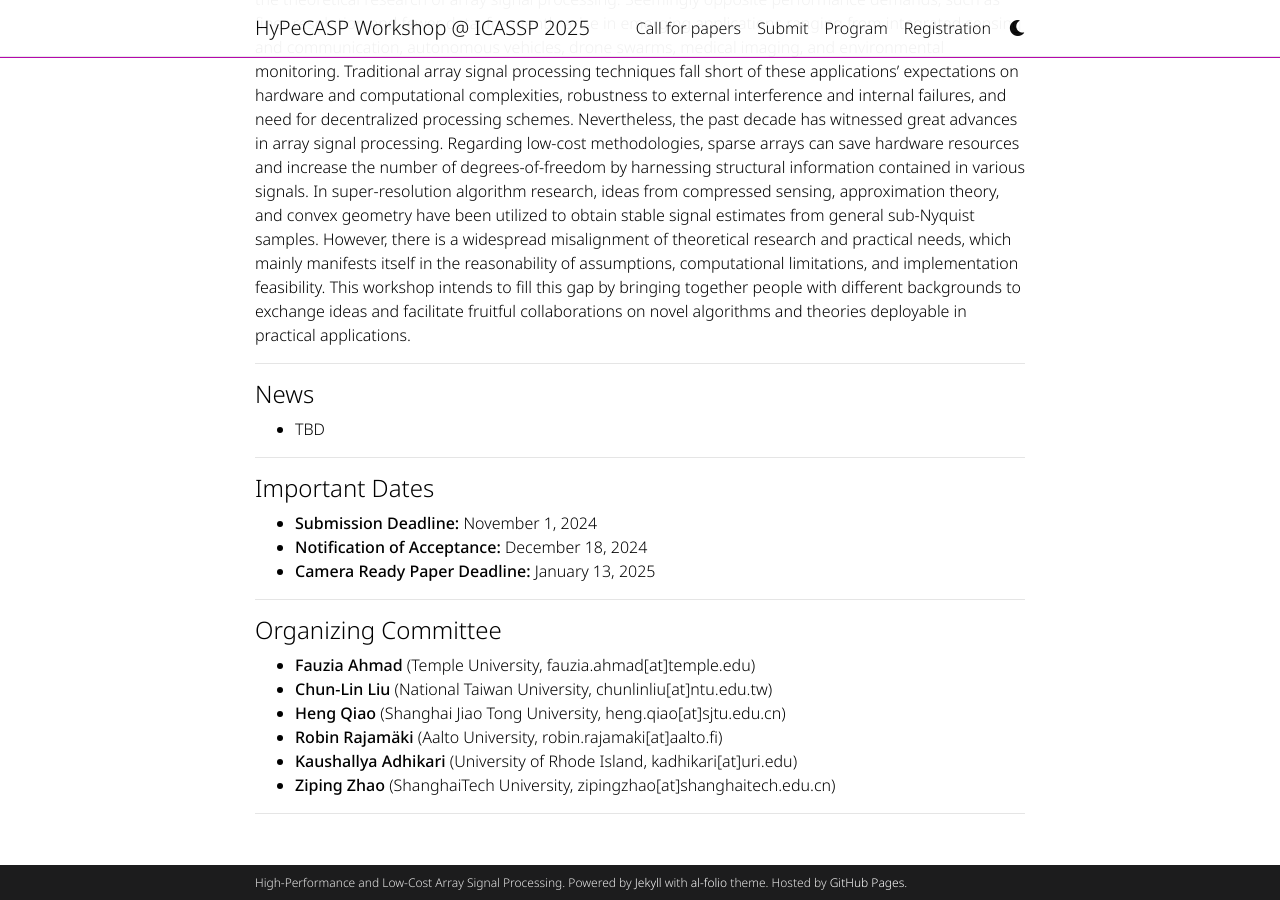
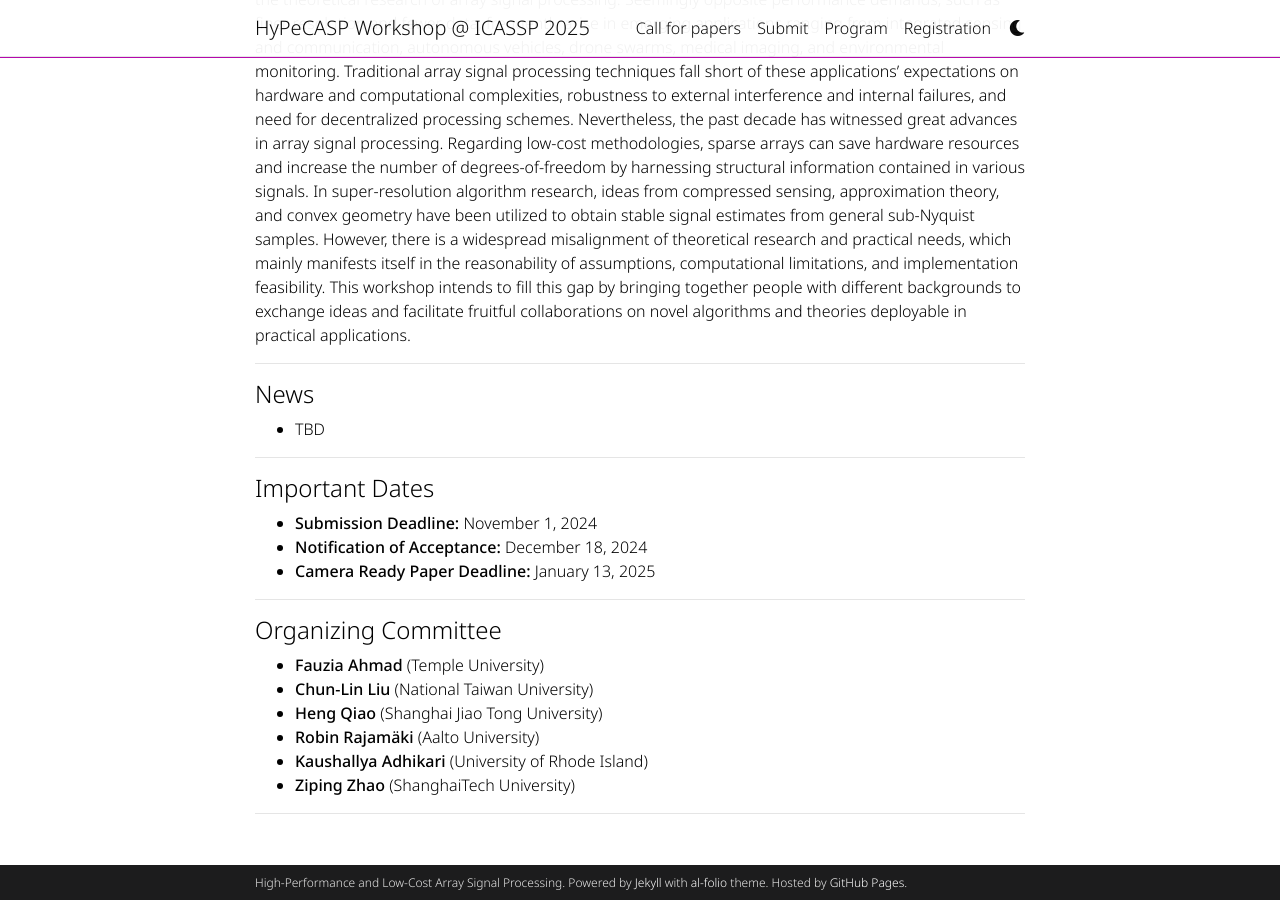
Before and after one commit to signal-process/signal-process.github.io, a Jekyll site: the page built from _pages/about.md, in a window 1280 px wide and 900 px high, scrolled down 534 px. Built offline with Jekyll 4.4.1, drawn with Linux system fonts in a browser that asks for light colours; full-size pictures stand in for the smaller copies a plugin makes; comment, search, counter and statistics services are not loaded; a style sheet for code colours, icons or effects is not loaded.

Commit message:
Update about.md

```diff
--- a/_pages/about.md
+++ b/_pages/about.md
@@ -28,11 +28,11 @@ Information and communications technology shows enormous needs of and poses uniq
 ---
 #### Organizing Committee
 
-+ **Fauzia Ahmad** (Temple University, fauzia.ahmad[at]temple.edu)
-+ **Chun-Lin Liu** (National Taiwan University, chunlinliu[at]ntu.edu.tw)
-+ **Heng Qiao** (Shanghai Jiao Tong University, heng.qiao[at]sjtu.edu.cn)
-+ **Robin Rajamäki** (Aalto University, robin.rajamaki[at]aalto.fi)
-+ **Kaushallya Adhikari** (University of Rhode Island, kadhikari[at]uri.edu)
-+ **Ziping Zhao** (ShanghaiTech University, zipingzhao[at]shanghaitech.edu.cn)
++ **Fauzia Ahmad** (Temple University)
++ **Chun-Lin Liu** (National Taiwan University)
++ **Heng Qiao** (Shanghai Jiao Tong University)
++ **Robin Rajamäki** (Aalto University)
++ **Kaushallya Adhikari** (University of Rhode Island)
++ **Ziping Zhao** (ShanghaiTech University)
 
 ---
```
